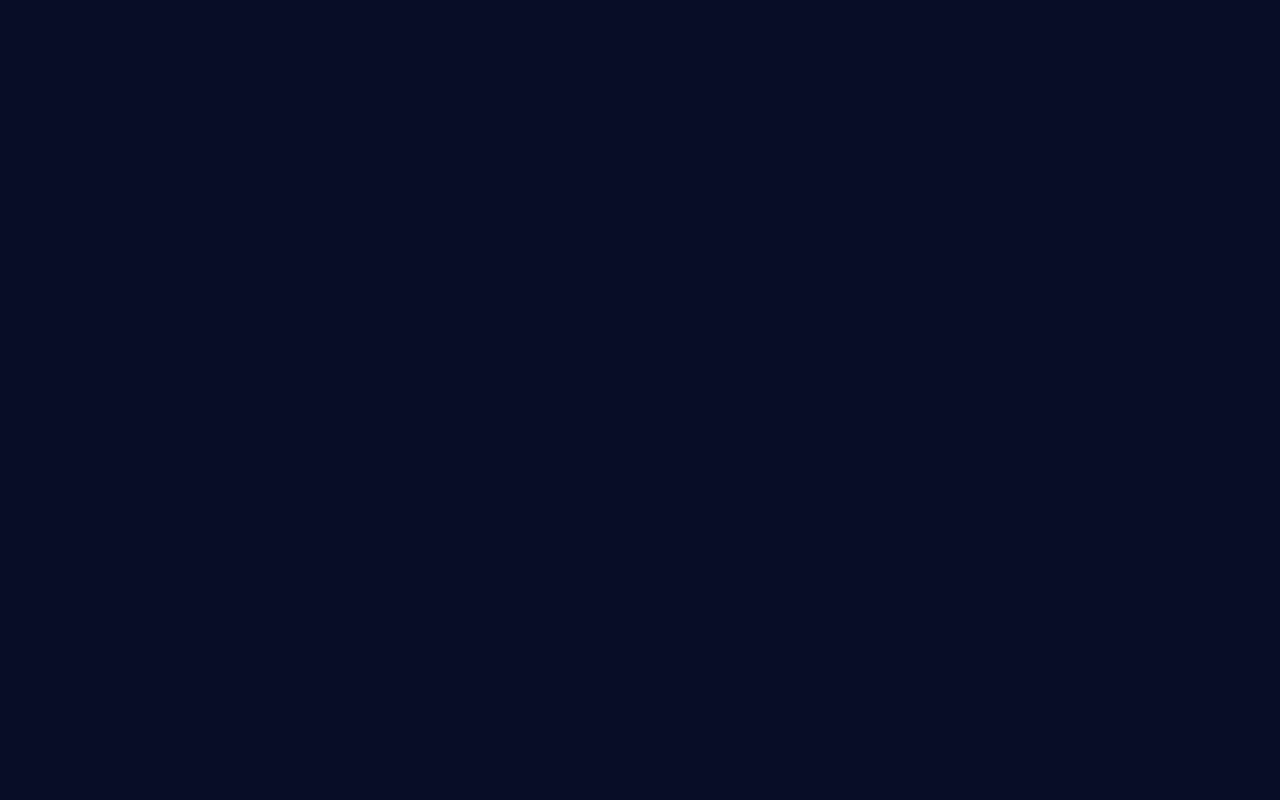
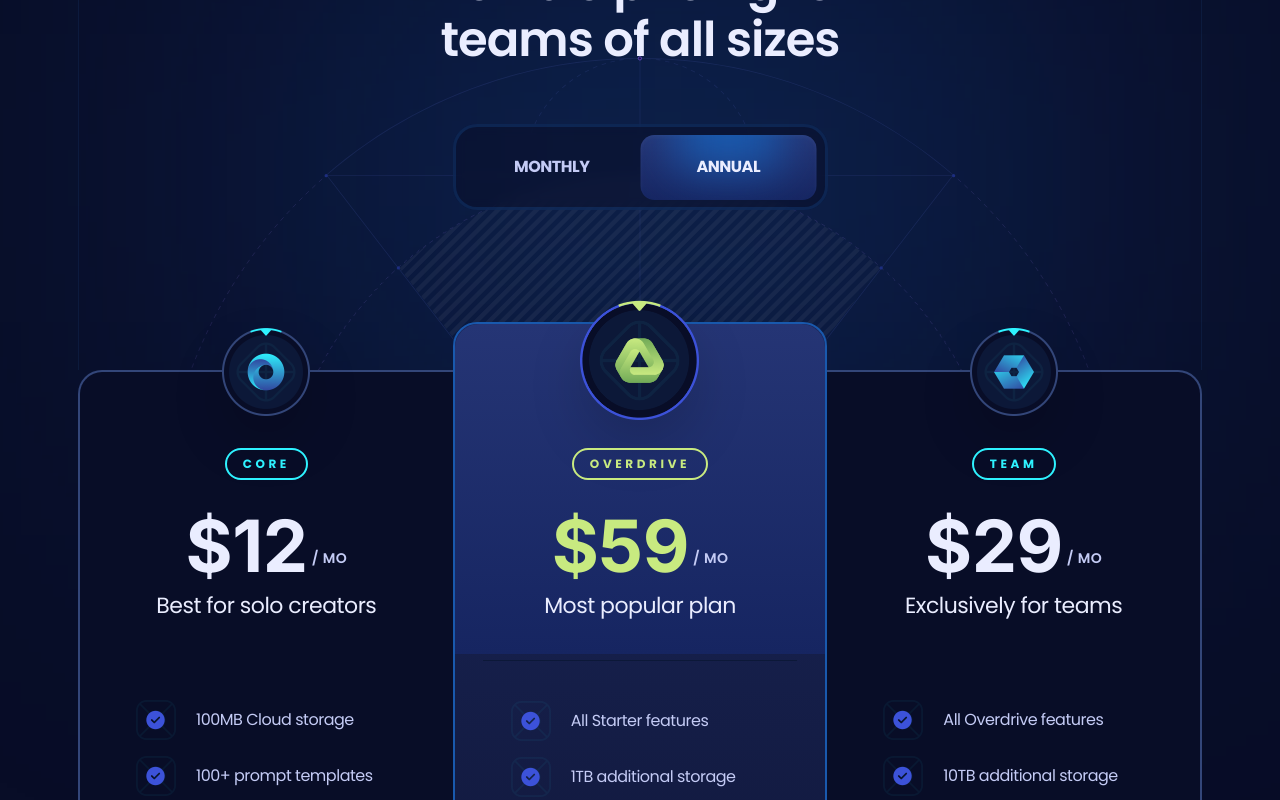
Before and after one commit to Eyadfezex/xora, a React (Vite) app: page / in a window 1280 px wide. Shown: the part 1960-2760 px from the top of the page. Before the commit the page ends 1804 px from the top, so only its background shows below. Built offline with nearby package versions, Linux system fonts and the light colour scheme.

Commit message:
feat(pricing): Add Pricing component with flexible pricing plans and toggle functionality

```diff
--- a/src/App.tsx
+++ b/src/App.tsx
@@ -1,12 +1,15 @@
 import Features from "./components/sections/Features";
 import Header from "./components/sections/Header";
 import Hero from "./components/sections/Hero";
+import Pricing from "./components/sections/Pricing";
+
 const App = () => {
   return (
     <main className="overflow-hidden">
       <Header />
       <Hero />
       <Features />
+      <Pricing />
     </main>
   );
 };
--- /dev/null
+++ b/src/components/sections/Pricing.tsx
@@ -0,0 +1,165 @@
+import clsx from "clsx";
+import { useState } from "react";
+import { Element } from "react-scroll";
+import { plans } from "../../constants";
+import CountUp from "react-countup";
+import Button from "../ui/Button";
+const Pricing = () => {
+  const [monthly, setMonthly] = useState(false);
+  return (
+    <section>
+      <Element name="pricing">
+        <div className="container">
+          <div className="pricing-head_before z-2 relative mx-auto border-l border-r border-s2 bg-s1/50 pb-40 pt-28 max-xl:max-w-4xl max-lg:border-none max-md:pb-32 max-md:pt-16">
+            <h3 className=" relative h3   max-lg:h4 max-md:h5 z-3  mx-auto mb-14 max-w-lg text-center text-p4 max-md:mb-11 max-sm:max-w-sm">
+              Flexible pricing for teams of all sizes
+            </h3>
+            <div className="relative z-4 mx-auto flex w-[375px] rounded-3xl border-[3px] border-s4/25 bg-s1/50 p-2 backdrop-blur-[6px] max-md:w-[310px]">
+              <button
+                onClick={() => setMonthly(true)}
+                className={clsx("pricing-head_btn", monthly && "!text-p4")}
+              >
+                Monthly
+              </button>
+              <button
+                onClick={() => setMonthly(false)}
+                className={clsx("pricing-head_btn", !monthly && "!text-p4")}
+              >
+                Annual
+              </button>
+              <div
+                className={clsx(
+                  "g4 rounded-14 before:h-100 pricing-head_btn_before absolute left-2 top-2 h-[calc(100%-15px)] w-[calc(50%-8px)]  overflow-hidden shadow-400 transition-transform duration-500",
+                  !monthly && "translate-x-full"
+                )}
+              />
+            </div>
+            <div className="pricing-bg">
+              <img
+                src="/images/bg-outlines.svg"
+                alt="pricing-bg"
+                width={960}
+                height={380}
+                className="relative z-2"
+              />
+              <img
+                src="/images/bg-outlines-fill.png"
+                alt="pricing-bg"
+                width={960}
+                height={380}
+                className=" absolute inset-0 opacity-5 mix-blend-soft-light"
+              />
+            </div>
+          </div>
+          {/* pricing section */}
+          <div className="scroll-hide relative z-2 -mt-12 flex items-start lg:justify-center max-lg:gap-5 max-xl:overflow-auto max-xl:pt-6">
+            {plans.map(
+              (
+                {
+                  id,
+                  title,
+                  priceMonthly,
+                  priceYearly,
+                  features,
+                  icon,
+                  logo,
+                  caption,
+                },
+                i
+              ) => (
+                <div
+                  key={id}
+                  className="pricing-plan_first pricing-plan_last pricing-plan_odd pricing-plan_even relative border-2 p-7 max-lg:min-w-80 max-xl:min-w-72 max-lg:rounded-3xl xl:w-[calc(33.33%+2px)]"
+                >
+                  {i == 1 && (
+                    <div className="g4 absolute h-330 left-0 right-0 top-0 z-1 rounded-tl-3xl rounded-tr-3xl" />
+                  )}
+                  <div
+                    className={clsx(
+                      "absolute left-0 right-0  z-2 flex items-center justify-center",
+                      i == 1 ? "-top-6" : "-top-6 xl:-top-11"
+                    )}
+                  >
+                    <img
+                      src={logo}
+                      alt={title}
+                      className={clsx(
+                        "object-contain drop-shadow-2xl ",
+                        i == 1 ? "size-[120px]" : "size-[88px]"
+                      )}
+                    />
+                  </div>
+                  <div
+                    className={clsx(
+                      "relative flex flex-col items-center",
+                      i == 1 ? "pt-24" : "pt-12"
+                    )}
+                  >
+                    <div
+                      className={clsx(
+                        "small-2 rounded-20 relative z-2 mx-auto mb-6 border-2 px-4 py-1.5 uppercase",
+                        i == 1 ? "border-p3 text-p3" : "border-p1 text-p1"
+                      )}
+                    >
+                      {title}
+                    </div>
+                    <div className="relative z-2 flex items-center justify-center">
+                      <div
+                        className={clsx(
+                          "h-num flex items-start",
+                          i == 1 ? "text-p3" : "text-p4"
+                        )}
+                      >
+                        ${" "}
+                        <CountUp
+                          start={priceMonthly}
+                          end={monthly ? priceMonthly : priceYearly}
+                          duration={0.4}
+                          useEasing={false}
+                          preserveValue
+                        />
+                      </div>
+                      <div className="small-1 relative top-3 ml-1 uppercase">
+                        / mo
+                      </div>
+                    </div>
+                  </div>
+                  <div
+                    className={clsx(
+                      "body-1 relative z-2 mb-10 w-full border-b-s2 pb-9 text-center text-p4",
+                      i == 1 && " border-b"
+                    )}
+                  >
+                    {caption}
+                  </div>
+                  <ul className="mx-auto space-y-4 xl:px-7">
+                    {features.map((f, i) => (
+                      <li key={i} className="relative flex items-center gap-5">
+                        <img
+                          src="/images/check.png"
+                          alt="check"
+                          className="size-10 object-contain"
+                        />
+                        <p className="flex-1">{f}</p>
+                      </li>
+                    ))}
+                  </ul>
+                  <div className="mt-10 flex w-full justify-center">
+                    <Button icon={icon}>Get Started</Button>
+                  </div>
+                  {i == 1 && (
+                    <p className="small-compact mt-9 text-center text-p3 before:mx-2.5 before:content-['-'] after:mx-2.5 after:content-['-']">
+                      Limited time offer
+                    </p>
+                  )}
+                </div>
+              )
+            )}
+          </div>
+        </div>
+      </Element>
+    </section>
+  );
+};
+
+export default Pricing;
--- a/src/index.css
+++ b/src/index.css
@@ -204,7 +204,7 @@
   /* END of Feature */
   /* START of Pricing */
   .pricing-head_before {
-    @apply before:absolute before:-bottom-44 before:left-1/5 before:h-96 before:w-13/20 before:bg-s4/50 before:blur-[200px];
+    @apply before:absolute before:bottom-0 z-0 before:left-1/5 before:h-96 before:w-13/20 before:bg-s4/50 before:blur-[200px];
   }
 
   .pricing-head_btn {
@@ -216,7 +216,7 @@
   }
 
   .pricing-bg {
-    @apply pointer-events-none absolute -bottom-16 left-[calc(50%-480px)] z-2 mx-auto w-960;
+    @apply pointer-events-none absolute -bottom-16 left-[calc(50%-480.5px)] z-2 mx-auto w-960;
   }
 
   .pricing-plan_first {
```
